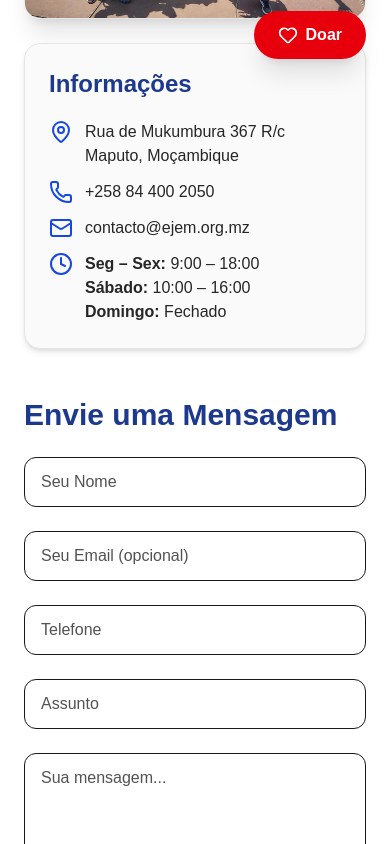
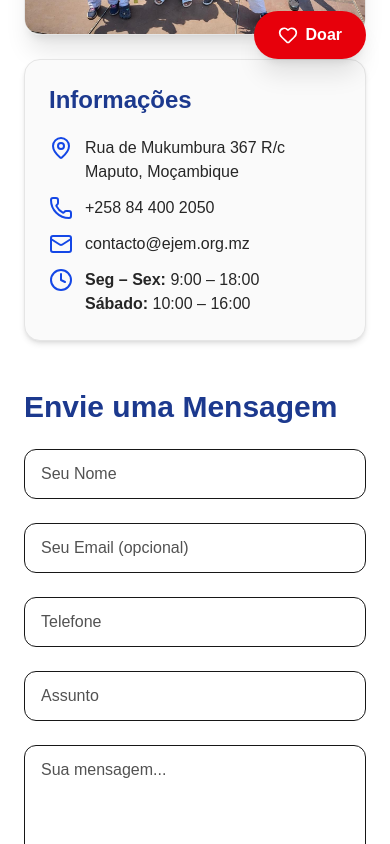
Before and after one commit to NiltonNovele/escola-de-judo-edson-madeira, a Next.js app: page /contacto in a window 390 px wide. Shown: the part 761-1605 px from the top of the page. Built offline with nearby package versions, Linux system fonts and the light colour scheme.

Commit message:
update LOJA DE JUDO and CONTECTE-NOS pages

```diff
--- a/src/pages/contacto.tsx
+++ b/src/pages/contacto.tsx
@@ -34,7 +34,7 @@
   }
 
   return (
-    <div className="w-full min-h-screen bg-white relative pb-10">
+    <div className="mt-8 w-full min-h-screen bg-white relative pb-10">
       <Navbar />
 
       {/* --- FLOATING DONATE BUTTON --- */}
@@ -97,7 +97,7 @@
       </div>
 
       {/* GRID CONTENT */}
-      <div className="max-w-6xl mx-auto px-6 mt-20 grid grid-cols-1 md:grid-cols-2 gap-12">
+      <div className="max-w-6xl mx-auto px-6 mt-16 grid grid-cols-1 md:grid-cols-2 gap-12">
         {/* LEFT SIDE – IMAGE + ADDRESS BLOCK */}
         <div className="space-y-6">
           <div className="rounded-2xl overflow-hidden shadow-xl border border-neutral-200">
@@ -140,9 +140,6 @@
                   </p>
                   <p>
                     <strong>Sábado:</strong> 10:00 – 16:00
-                  </p>
-                  <p>
-                    <strong>Domingo:</strong> Fechado
                   </p>
                 </div>
               </div>
--- a/src/pages/loja.tsx
+++ b/src/pages/loja.tsx
@@ -208,13 +208,10 @@
 
       {/* HEADER */}
       <section className="pt-28 sm:pt-32 pb-12 sm:pb-14 px-4 bg-gradient-to-b from-blue-50 to-white">
-        <div className="max-w-4xl mx-auto text-center">
-          <div className="inline-flex items-center gap-2 rounded-full bg-blue-100 text-blue-900 px-4 py-2 text-xs sm:text-sm font-semibold mb-5">
-            Loja Oficial EJEM
-          </div>
+        <div className="mt-8 max-w-4xl mx-auto text-center">
 
           <h1 className="text-3xl sm:text-4xl md:text-5xl font-extrabold text-blue-900 tracking-tight">
-            Loja Oficial
+            Loja Oficial EJEM
           </h1>
 
           <p className="max-w-2xl mx-auto mt-4 text-neutral-600 text-base sm:text-lg leading-relaxed px-2">
```
